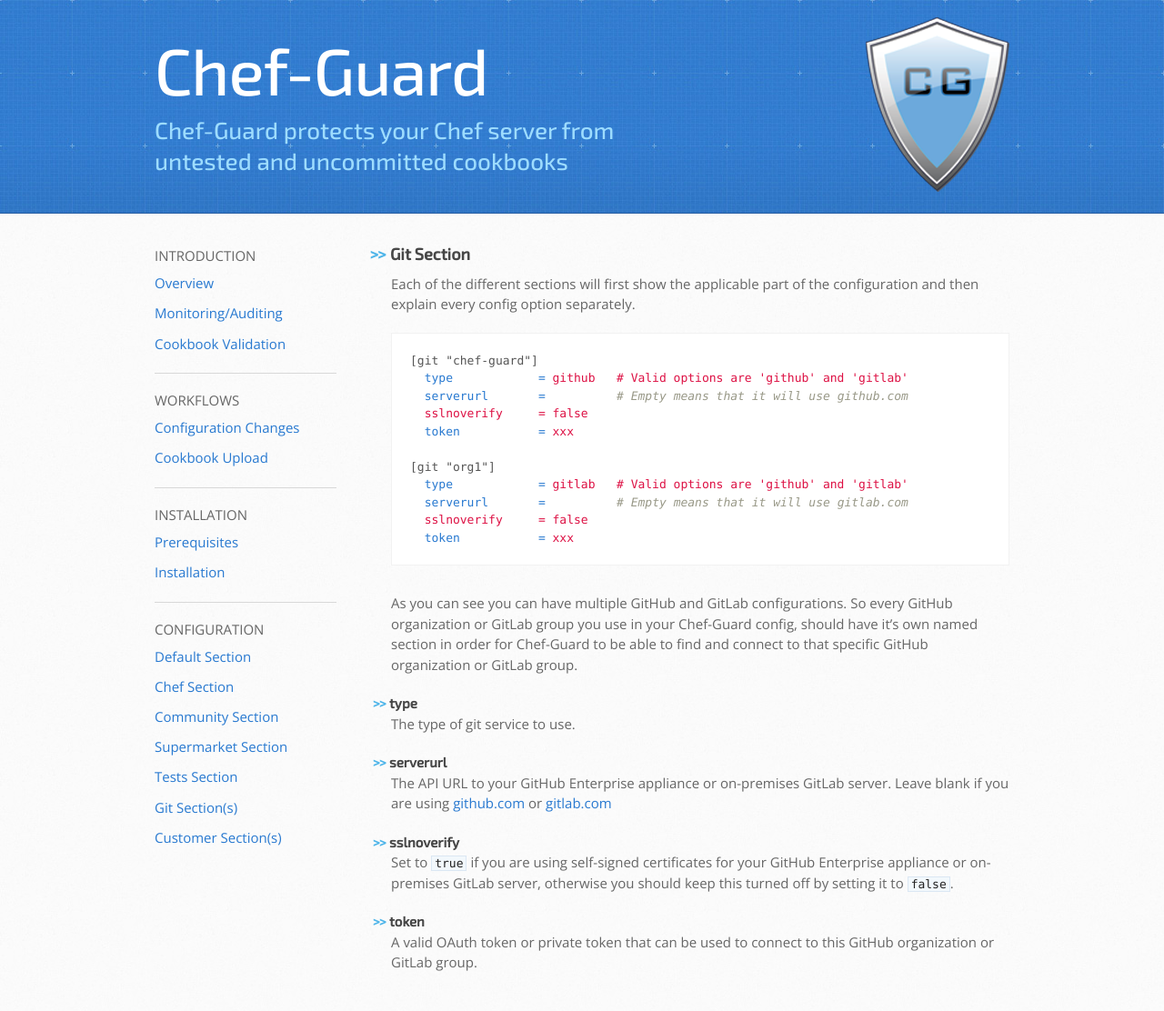
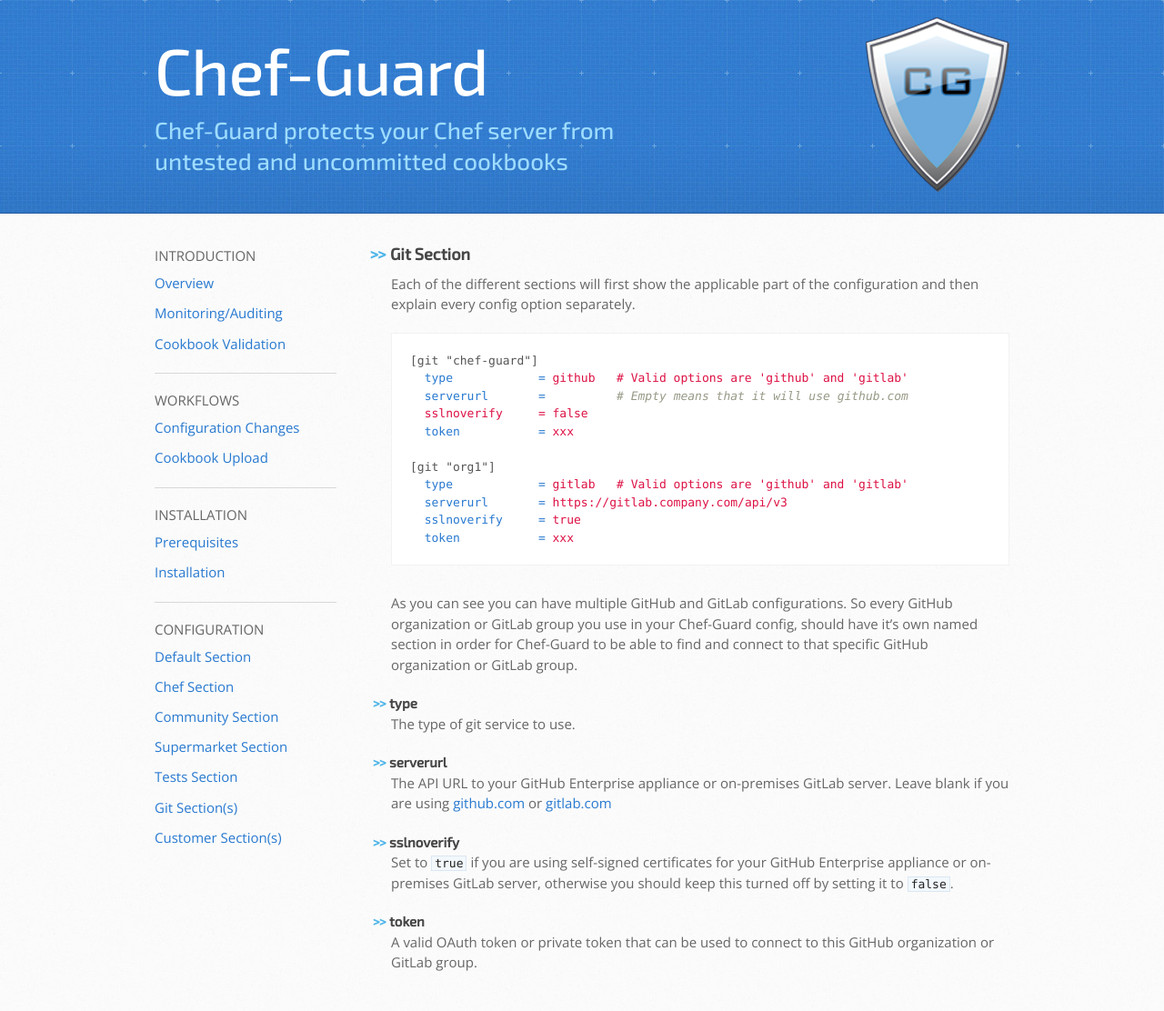
Before and after one commit to xanzy/xanzy.github.io, a Jekyll site: the page built from projects/chef-guard/configuration/git_section.md, in a window 1280 px wide. Shown: the whole page at 91% size. Built offline with Jekyll 4.4.1, drawn with Linux system fonts in a browser that asks for light colours.

Commit message:
Update gitlab example

```diff
--- a/projects/chef-guard/configuration/git_section.md
+++ b/projects/chef-guard/configuration/git_section.md
@@ -16,8 +16,8 @@
 
 [git "org1"]
   type            = gitlab   # Valid options are 'github' and 'gitlab'
-  serverurl       =          # Empty means that it will use gitlab.com
-  sslnoverify     = false
+  serverurl       = https://gitlab.company.com/api/v3
+  sslnoverify     = true
   token           = xxx
 ~~~
 
```
